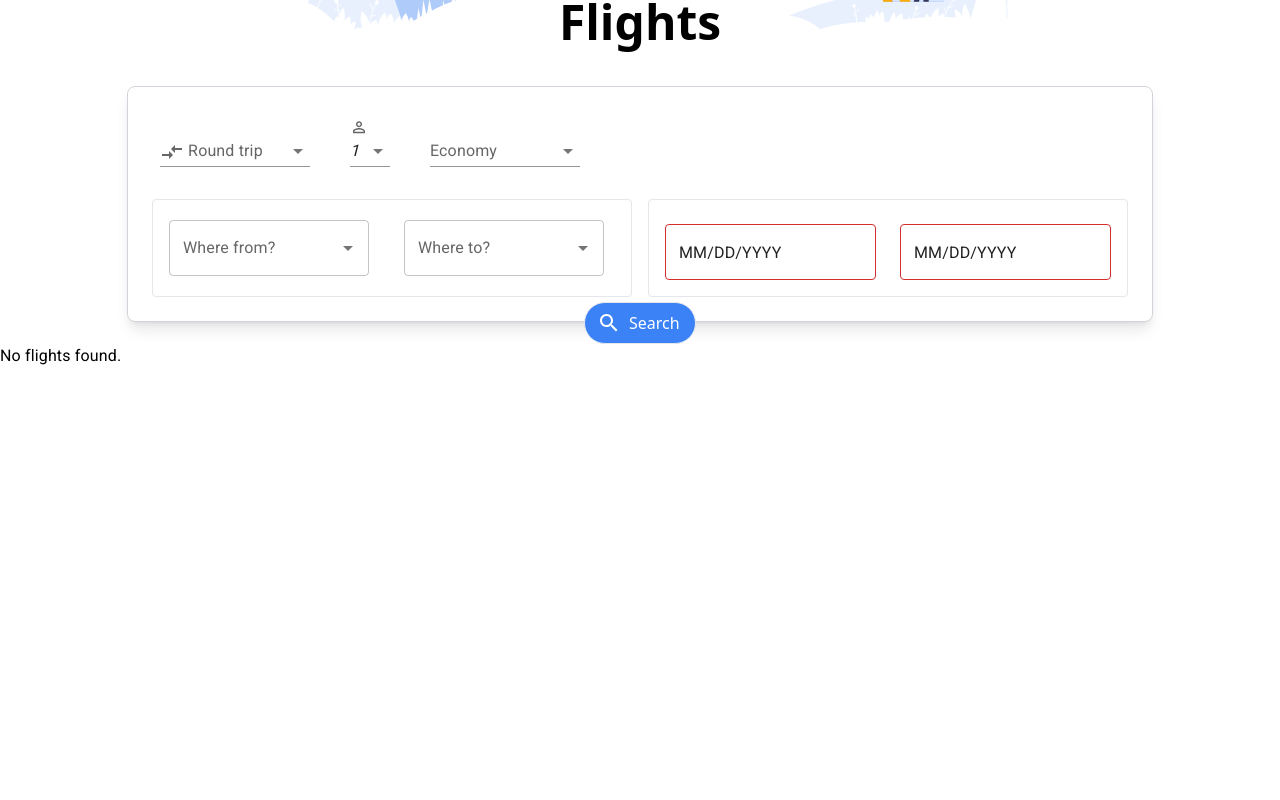
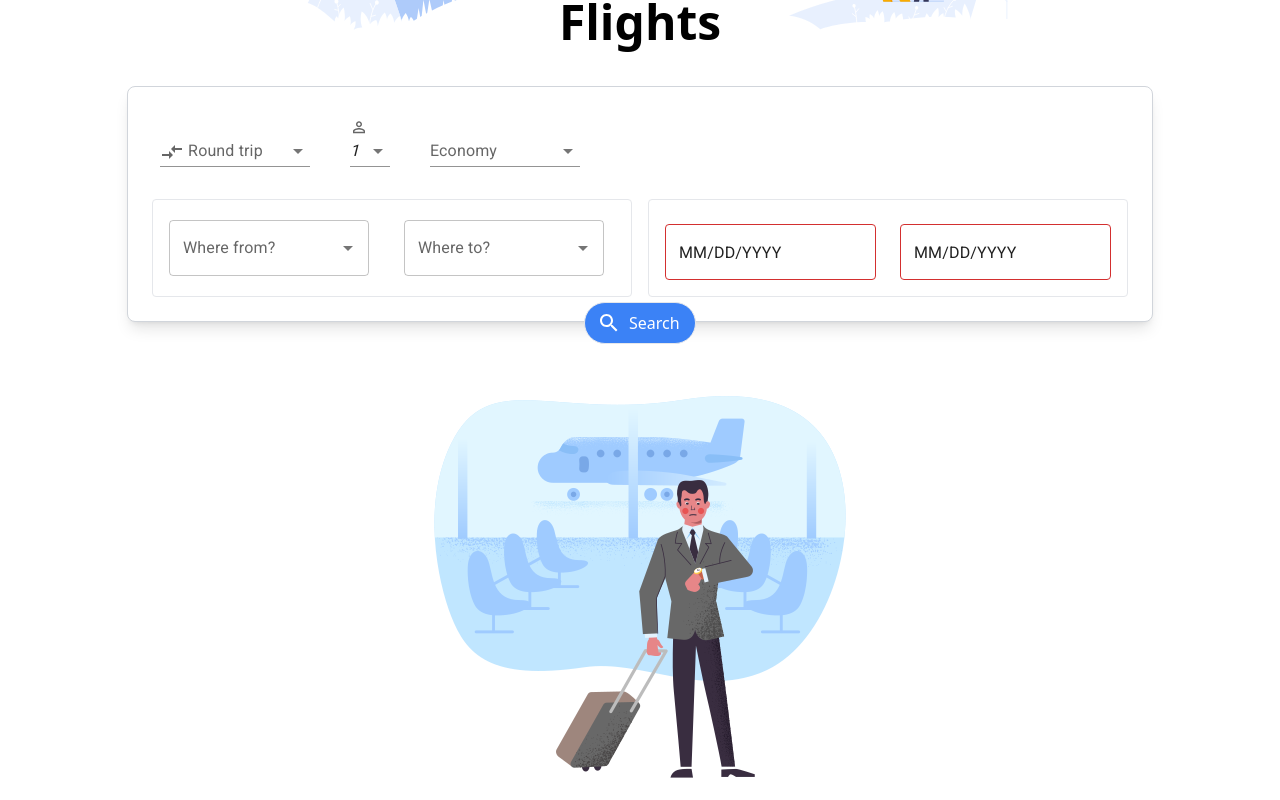
Before and after one commit to codejesse/google-flights-clone, a React (Vite) app: page / in a window 1280 px wide. Shown: the part 295-1095 px from the top of the page. Before the commit the page ends 800 px from the top, so only its background shows below. Built offline with nearby package versions, Linux system fonts and the light colour scheme.

Commit message:
feat: making some ui fixes

```diff
--- a/src/components/FlightsResults.tsx
+++ b/src/components/FlightsResults.tsx
@@ -9,6 +9,7 @@ import {
   Alert,
 } from "@mui/material";
 import ExpandMoreIcon from "@mui/icons-material/ExpandMore";
+import Noflights from "../assets/no-flight.png";
 
 export default function FlightResultsAccordion({
   flights,
@@ -36,11 +37,15 @@ export default function FlightResultsAccordion({
   }
 
   if (flights.length === 0) {
-    return <Typography>No flights found.</Typography>;
+    return (
+      <div>
+        <img className="m-auto" src={Noflights} alt="no-flights" />
+      </div>
+    );
   }
 
   return (
-    <Stack spacing={2}>
+    <Stack className="mx-8 lg:mx-24" spacing={2}>
       {flights.map((flight: any, index: number) => (
         <Accordion key={index}>
           <AccordionSummary expandIcon={<ExpandMoreIcon />}>
```
Also changed, not shown: src/components/SearchBar.tsx (+6 -6 lines), src/assets/no-flight.png (added), 1 other file (tests, documents, lock files or other folders).
